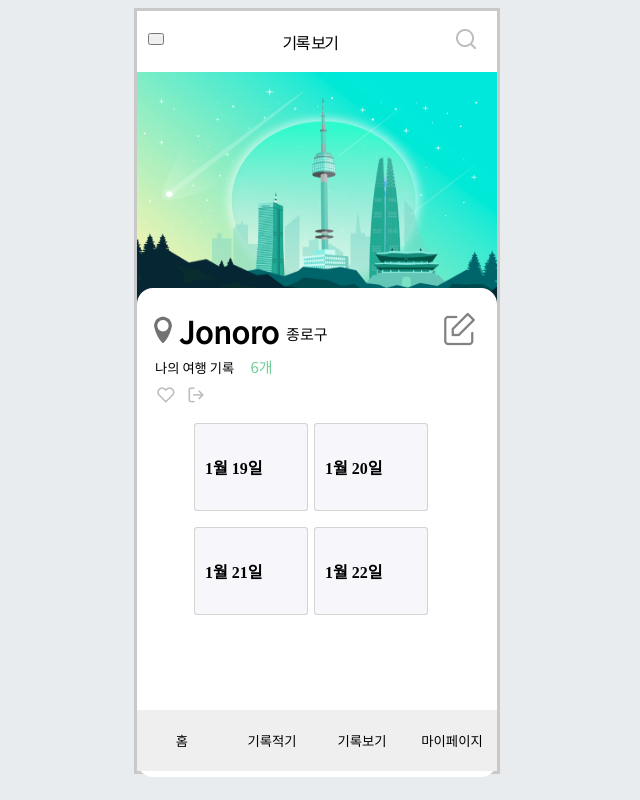
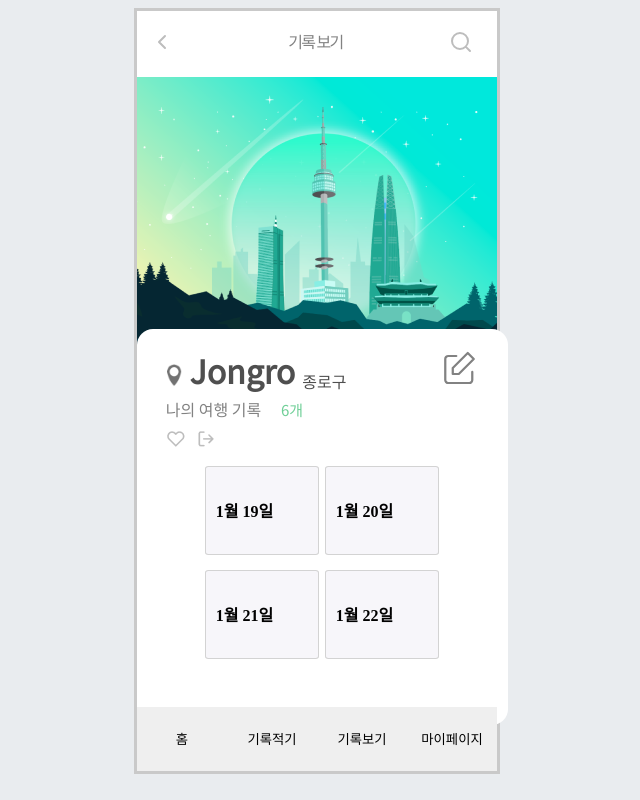
Before and after one commit to kwakjinseop/Travel_FE, a React (Create React App) app in the folder travel-diary-front/: page /detail in a window 1280 px wide. Shown: the whole page, without its empty margins (323-963 px from the left). Built offline with nearby package versions, Linux system fonts and the light colour scheme.

Commit message:
Update CollectDetail

```diff
--- a/travel-diary-front/src/Components/Collection/CollectDetail.js
+++ b/travel-diary-front/src/Components/Collection/CollectDetail.js
@@ -7,13 +7,14 @@ import data from '../Data/CollectionData';
 import Collection from './Collection';
 // 화면에서 사용되는 이미지
 import Seoul from '../../images/seoul.png';
-import Write from '../../images/Write.png';
-import Location from '../../images/Location.png';
+import Write from '../../images/directwrite.svg';
 import Like from '../../images/heart.png';
 import Exit from '../../images/logout.png';
 import Point from '../../images/point.png';
-import Search from '../../images/search.png';
+import Search from '../../images/search.svg';
+import Back from '../../images/back.svg'
 import Dialog from './Dialog';
+import { withRouter } from 'react-router-dom';
 
 // margin 상 우 하 좌 = > 기억하기!
 const MainPageBlock = styled.div`
@@ -28,62 +29,40 @@ const MainPageBlock = styled.div`
 `;
 
 const HeadBlock = styled.div`
-  width: 360px;
-  height: 56px;
-  padding-top: 8px;
-  display: flex;
+  width: 100%;
+  height: 6.4%;
+  padding-top: 5%;
   background-color: #ffffff;
-  img.travel {
+  button.backBtn {
     display: inline-block;
-    width: 88px;
-    height: 40px;
-    margin-left: 128px;
-    object-fit: contain;
-    text-align: left;
+    background-color: rgba(0, 0, 0, 0);
+    margin-left: 2%;
+    border: 0;
+    outline: 0;
+    cursor: pointer;
   }
-  button.moreBtn {
+  span {
+    vertical-align: top;
+    font-family: 'Noto Sans KR';
+    font-size: 16px;
+    font-weight: normal;
+    letter-spacing: -1.6px;
+    color: #828282;
+    background-color: #ffffff;
+    margin: 0 0 0 30%;
+  }
+  button.searchBtn {
     display: inline-block;
-    width: 24px;
-    height: 24px;
-    background-color: #ffffff;
-    margin-left: 88px;
+    background-color: rgba(0, 0, 0, 0);
+    margin-left: 28%;
     border: 0;
     outline: 0;
     cursor: pointer;
   }
 `;
 
-const BackBtn = styled.button`
-  width: 6px;
-  height: 12px;
-  margin: 4% 0% 0% 3%;
-`;
-
-const SearchBtn = styled.button`
-  background: white;
-  border: none;
-  outline:none;
-  margin: 0% 0% 2.7% 30%;
-`;
-
-const HeadText = styled.div`
-  width: 57px;
-  height: 19px;
-  margin: 3% 0% 1% 33%;
-  font-family: Roboto;
-  font-size: 16spx;
-  font-weight: normal;
-  font-stretch: normal;
-  font-style: normal;
-  color: #dee2e6;
-  line-height: normal;
-  letter-spacing: -1.6px;
-  text-align: left;
-  color: var(--test-color-828282);
-`;
-
 const Background = styled.div`
-  width: 360px;
+  width: 100%;
   height: 638px;
   position: relative;
   background-image: linear-gradient(to bottom, #fcfcff, #d0ffff);
@@ -94,7 +73,6 @@ const ImageDiv = styled.div`
     vertical-align: middle;
     display: inline-block;
     width: 100%;
-    height: 350px;
     position: absolute;
     margin: 0 auto;
     background-color: white;
@@ -102,26 +80,36 @@ const ImageDiv = styled.div`
 `;
 
 const InfoDiv = styled.div`
-  width: 360px;
-  height: 468px;
+  width: 100%;
+  height: 60%;
   position: relative;
-  margin: 60% 0% 0% 0%;
+  margin: 70% 0% 0% 0%;
   border-radius: 16px;
-  padding: 21px 0.1px 0 0;
+  padding: 5% 0 0 3%;
   background-color: #ffffff;
+  overflow: scroll;
+  &::-webkit-scrollbar {
+    width: 5px;
+    height: 5px;
+    border-radius: 6px;
+    background-color: rgba(255, 255, 255, 0.4);
+  }
 `;
 
 // margin 상 우 하 좌
 const InfoHead = styled.div`
   display: flex;
   font-family: 'Noto Sans KR', sans-serif;
+  font-weight: normal;
   h5 {
-    margin: 0% 0% 0% 0%;
-    font-size: 30px;
+    margin: 0;
+    font-size: 32px;
+    color: #4f4f4f;
   }
   span {
-    margin: 4% 30% 0% 2%;
-    font-size: 15px;
+    margin: 6% 0 0 2%;
+    font-size: 16px;
+    color: #4f4f4f;
   }
 `;
 
@@ -129,13 +117,18 @@ const PointBtn = styled.button`
   background: white;
   border: none;
   outline:none;
-  margin: 1% 0% 0% 3%;
+  margin: 4% 0 0 3%;
+  img {
+    width: 80%;
+  }
 `;
 
 const WriteBtn = styled.button`
   background: white;
   border: none;
   outline:none;
+  margin: 0 0 0 25%;
+  cursor: pointer;
 `;
 
 const DetailInfoDiv = styled.div`
@@ -145,6 +138,8 @@ const DetailInfoDiv = styled.div`
   h5 {
     margin: 1% 30% 2% 5%;
     font-weight: normal;
+    font-size: 16px;
+    color: #828282;
   }
   span {
     margin: 0.5% 0% 0% 0%;
@@ -173,7 +168,7 @@ const ItemDiv = styled.div`
   margin: 4% 0% 0% 15%;
 `;
 
-function CollectDetail() {
+function CollectDetail({ history }) {
   const [item, setItem] = useState(data);
   const [isOpen, setOpen] = useState(false);
   const modalEl = useRef(null);
@@ -190,14 +185,15 @@ function CollectDetail() {
       window.removeEventListener('click', handleClickOutside);
     };
   }, [isOpen]);
+
+  const goBack = () => history.goBack();
+
   return (
     <MainPageBlock>
       <HeadBlock>
-        <BackBtn></BackBtn>
-        <HeadText>기록 보기</HeadText>
-        <SearchBtn>
-          <img src={Search} alt="SearchBtn" className="SearchBtn" />
-        </SearchBtn>
+      <button className="backBtn" onClick={goBack}><img src={Back} alt="backBtn" className="backBtn" /></button>
+        <span>기록 보기</span>
+        <button className="searchBtn"><img src={Search} alt="searchBtn" className="searchBtn" /></button>
       </HeadBlock>
       <Background>
         <ImageDiv>
@@ -210,7 +206,7 @@ function CollectDetail() {
               {isOpen && <Dialog innerref={modalEl} />}
               <img src={Point} alt="PointBtn" className="PointBtn" />
             </PointBtn>
-            <h5>Jonoro</h5> <span>종로구</span>
+            <h5>Jongro</h5> <span>종로구</span>
             <WriteBtn>
               <img src={Write} alt="WriteBtn" className="WriteBtn" />
             </WriteBtn>
@@ -241,4 +237,4 @@ function CollectDetail() {
   );
 }
 
-export default CollectDetail;
+export default withRouter(CollectDetail);
```
